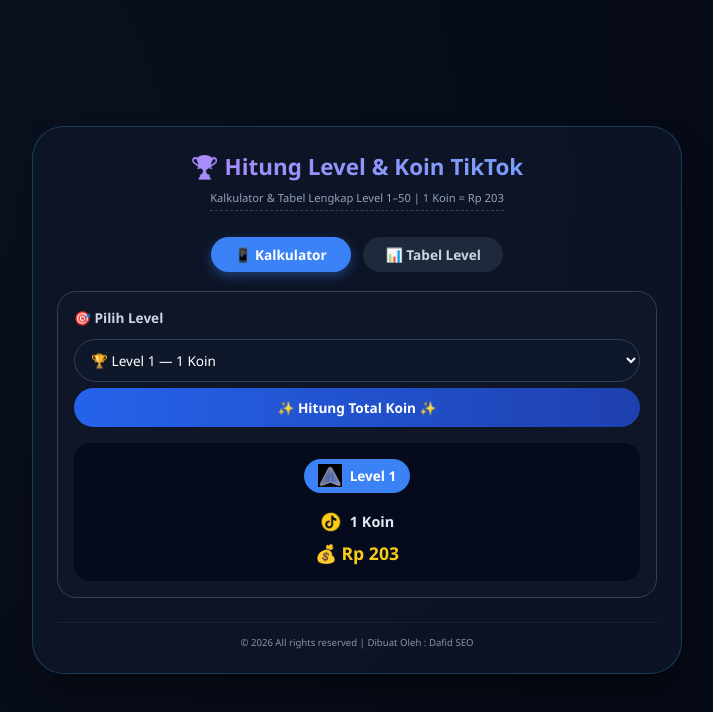
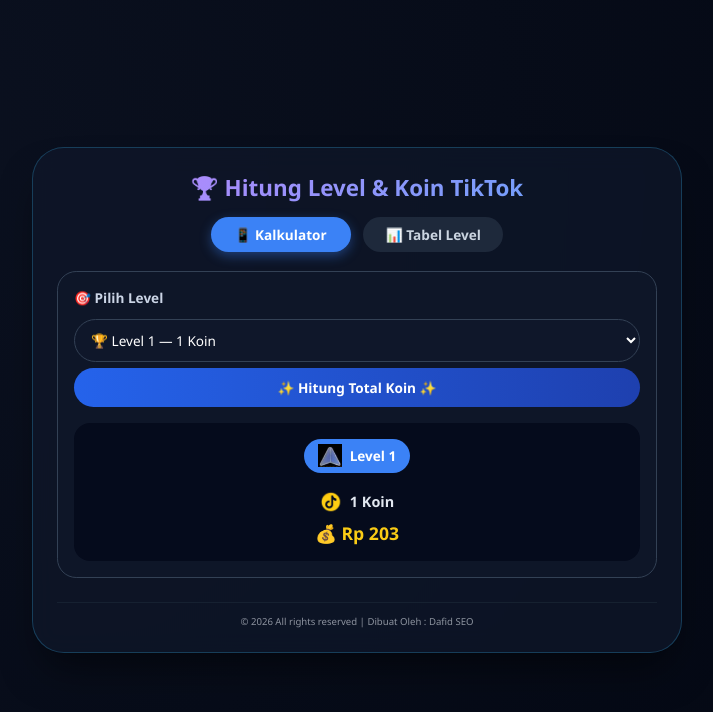
Before and after one commit to dafidseo/hitungkoin, a plain HTML site: page index.html in a window 1280 px wide. Shown: the whole page, without its empty margins (283-996 px from the left). Drawn offline with Linux system fonts and the light colour scheme.

Commit message:
Add files via upload

```diff
--- a/index.html
+++ b/index.html
@@ -380,7 +380,7 @@
 
 <div class="main-card">
 <h1>🏆 Hitung Level & Koin TikTok</h1>
-<div class="subhead">Kalkulator & Tabel Lengkap Level 1–50 | 1 Koin = Rp 203</div>
+
 
 <div class="tab-menu">
   <button class="tab-btn active" data-tab="kalkulator">📱 Kalkulator</button>
```
